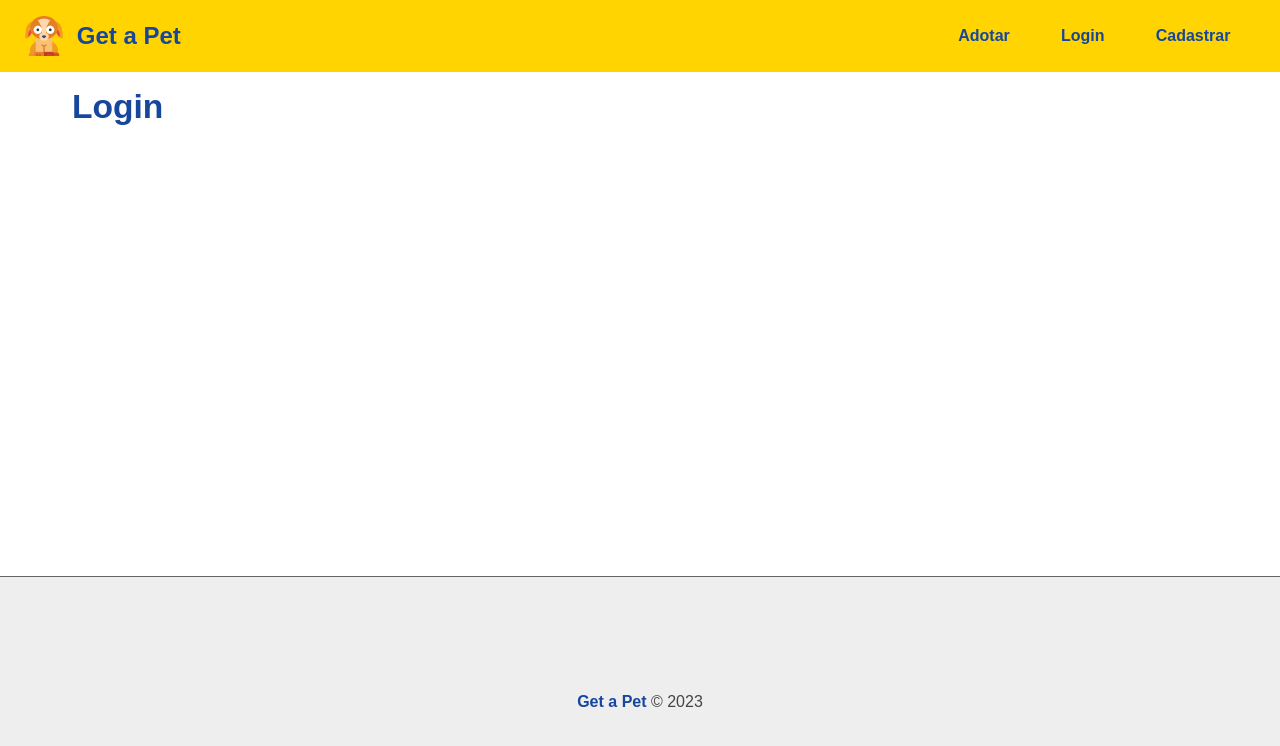
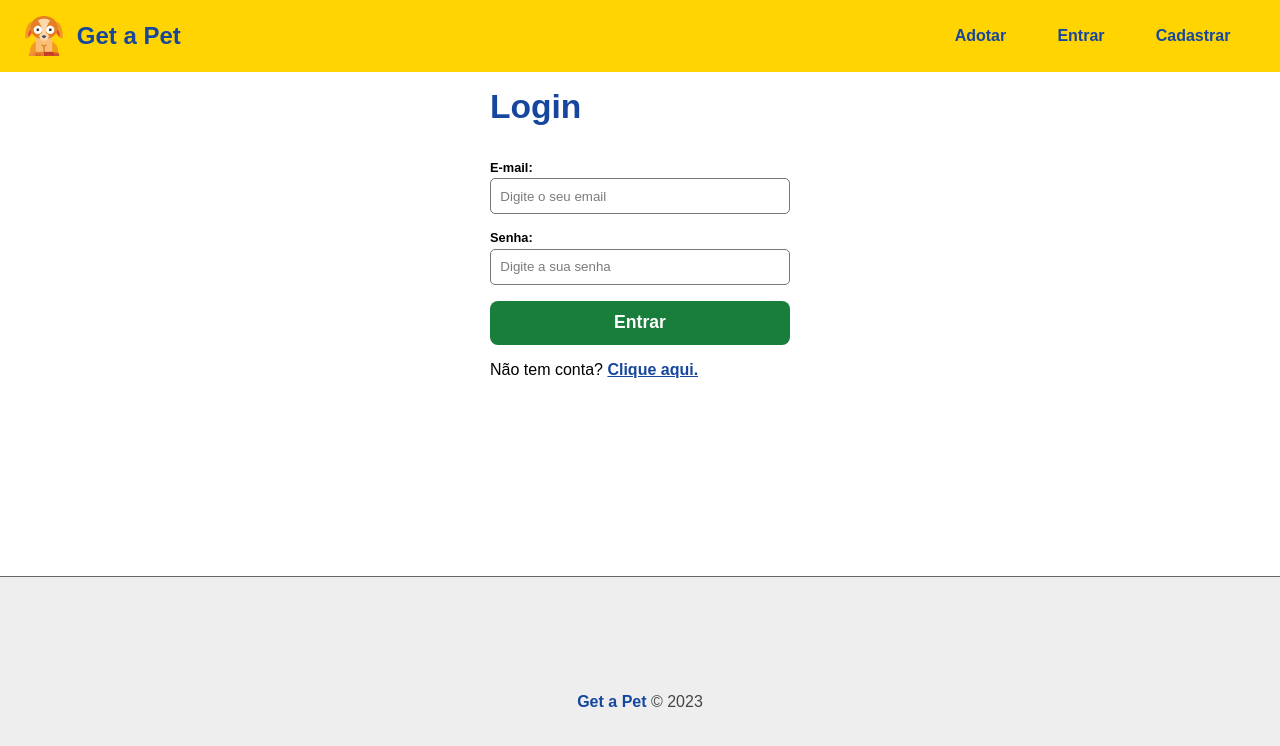
Before and after one commit to ms-gustavo/get-a-pet, a React (Create React App) app in the folder frontend/: page /login in a window 1280 px wide. Shown: the top 746 px of the page. Built offline with nearby package versions, Linux system fonts and the light colour scheme.

Commit message:
formulario de login

```diff
--- a/frontend/src/components/layouts/Navbar.js
+++ b/frontend/src/components/layouts/Navbar.js
@@ -27,7 +27,7 @@
         ) : (
           <>
             <li>
-              <Link to="/login">Login</Link>
+              <Link to="/login">Entrar</Link>
             </li>
             <li>
               <Link to="/register">Cadastrar</Link>
--- a/frontend/src/components/pages/Auth/Login.js
+++ b/frontend/src/components/pages/Auth/Login.js
@@ -1,7 +1,37 @@
+import { useState, useContext } from "react";
+import Input from "../../forms/Input";
+//css
+import styles from "../../forms/Form.module.css";
+// context
+import { Context } from "../../../context/UserContext";
+import { Link } from "react-router-dom";
+
 function Login() {
+  function handleChange(e) {}
+
   return (
-    <section>
+    <section className={styles.form_container}>
       <h1>Login</h1>
+      <form>
+        <Input
+          text="E-mail"
+          type="email"
+          name="email"
+          placeholder="Digite o seu email"
+          handleOnChange={handleChange}
+        />
+        <Input
+          text="Senha"
+          type="password"
+          name="password"
+          placeholder="Digite a sua senha"
+          handleOnChange={handleChange}
+        />
+        <input type="submit" value="Entrar" />
+      </form>
+      <p>
+        Não tem conta? <Link to="/register">Clique aqui.</Link>
+      </p>
     </section>
   );
 }
```
